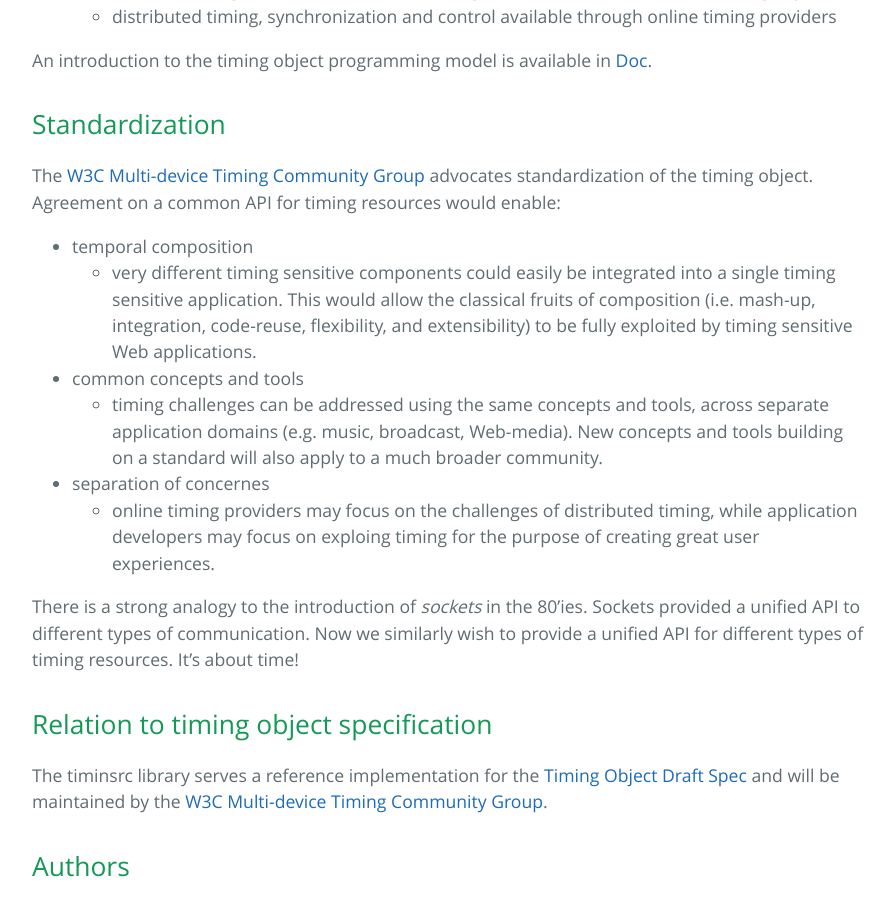
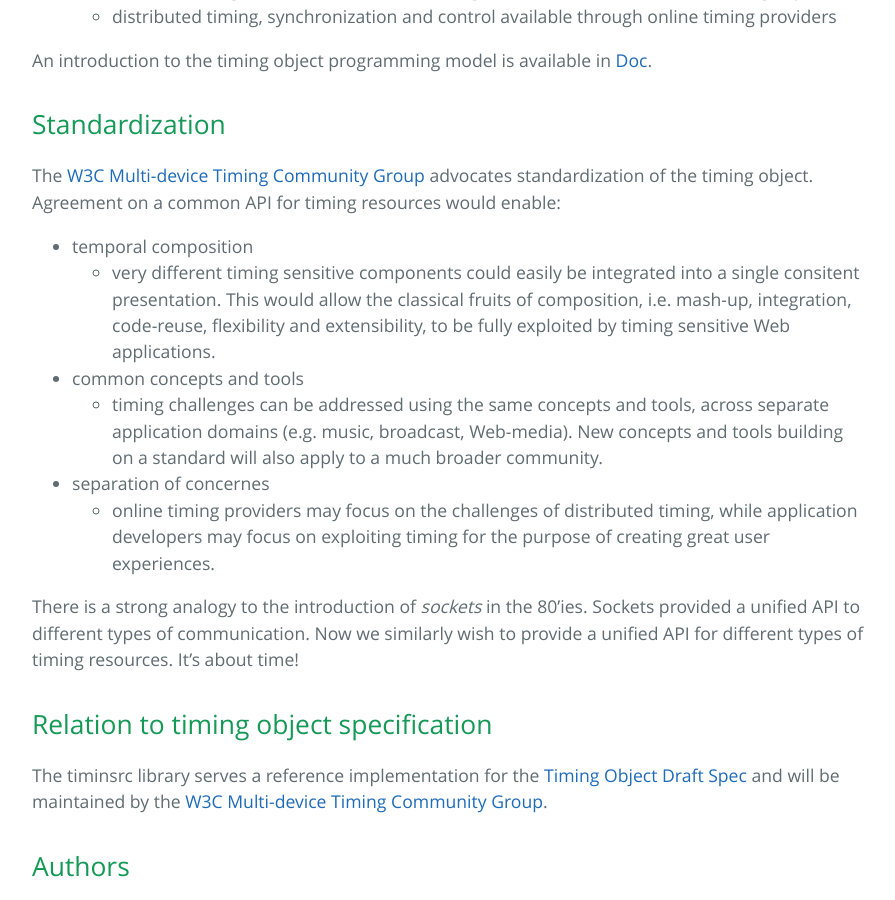
Before and after one commit to webtiming/timingsrc, a Jekyll site: the page built from index.md, in a window 1280 px wide and 900 px high, scrolled down 792 px. Shown: the whole window, without its empty margins (192-1087 px from the left). Built offline with Jekyll 4.4.1, drawn with Linux system fonts in a browser that asks for light colours; Markdown is read by kramdown in place of the engine named in the settings.

Commit message:
small fix

```diff
--- a/index.md
+++ b/index.md
@@ -24,11 +24,11 @@ An introduction to the timing object programming model is available in [Doc](doc
 The [W3C Multi-device Timing Community Group](https://www.w3.org/community/webtiming/) advocates standardization of the timing object. Agreement on a common API for timing resources would enable:
 
 - temporal composition
-	- very different timing sensitive components could easily be integrated into a single timing sensitive application. This would allow the classical fruits of composition (i.e. mash-up, integration, code-reuse, flexibility, and extensibility) to be fully exploited by timing sensitive Web applications.
+	- very different timing sensitive components could easily be integrated into a single consitent presentation. This would allow the classical fruits of composition, i.e. mash-up, integration, code-reuse, flexibility and extensibility, to be fully exploited by timing sensitive Web applications.
 - common concepts and tools
 	- timing challenges can be addressed using the same concepts and tools, across separate application domains (e.g. music, broadcast, Web-media). New concepts and tools building on a standard will also apply to a much broader community.
 - separation of concernes
-	- online timing providers may focus on the challenges of distributed timing, while application developers may focus on exploing timing for the purpose of creating great user experiences.
+	- online timing providers may focus on the challenges of distributed timing, while application developers may focus on exploiting timing for the purpose of creating great user experiences.
 
 There is a strong analogy to the introduction of *sockets* in the 80'ies. Sockets provided a unified API to different types of communication. Now we similarly wish to provide a unified API for different types of timing resources. It's about time!
 
```
